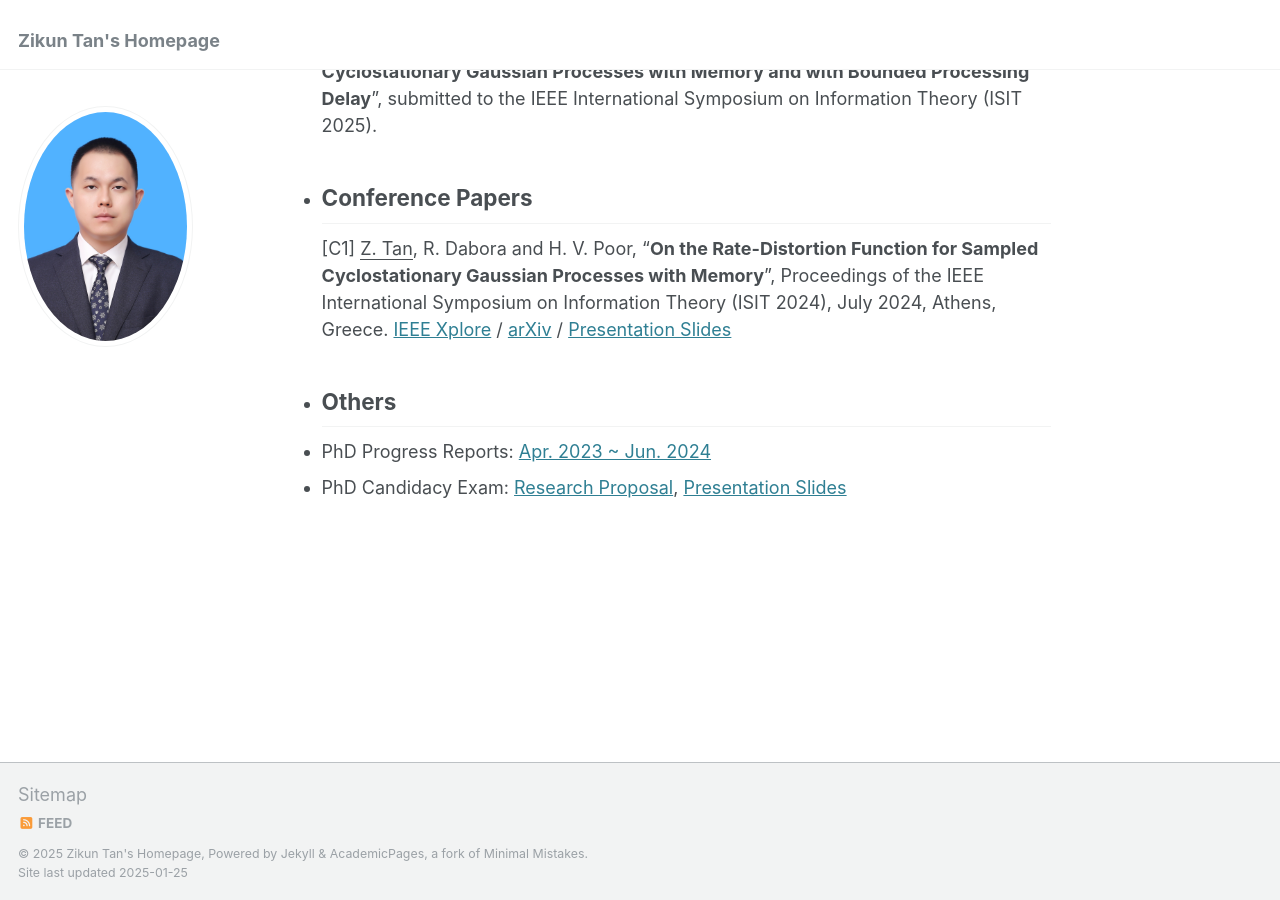
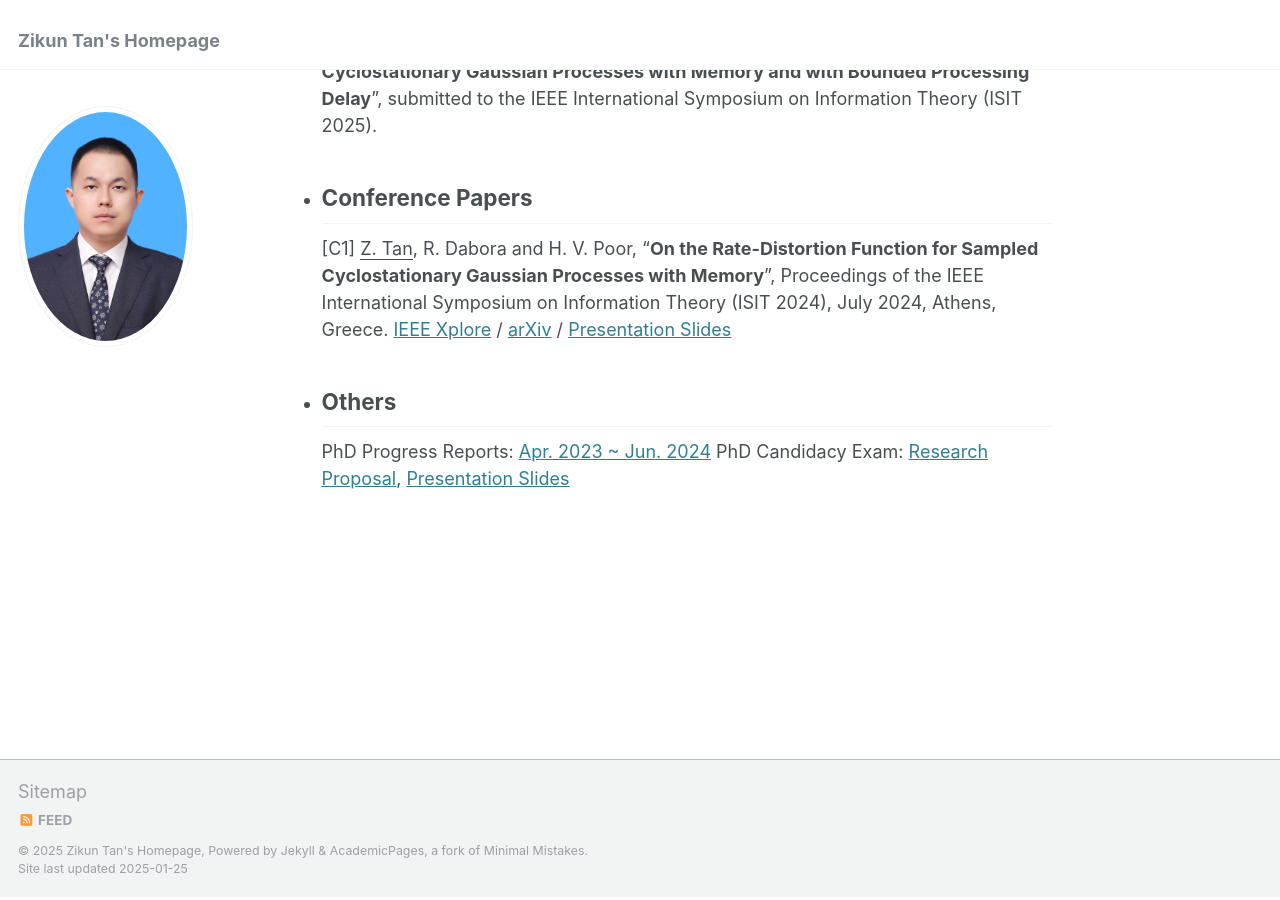
Before and after one commit to ZikunTan/zikuntan.github.io, a Jekyll site: the page built from _pages/about.md, in a window 1280 px wide and 900 px high, scrolled down 552 px. Built offline with Jekyll 4.4.1, drawn with Linux system fonts in a browser that asks for light colours.

```diff
--- a/_pages/about.md
+++ b/_pages/about.md
@@ -24,5 +24,5 @@ Previously, I obtained BEng Telecommunications Engineering, BEng Electrical and
 [C1] <u>Z. Tan</u>, R. Dabora and H. V. Poor, "**On the Rate-Distortion Function for Sampled Cyclostationary Gaussian Processes with Memory**", Proceedings of the IEEE International Symposium on Information Theory (ISIT 2024), July 2024, Athens, Greece. [IEEE Xplore](https://ieeexplore.ieee.org/document/10619113) / [arXiv](https://arxiv.org/abs/2405.11405) / [Presentation Slides](files/IEEE ISIT 2024 Presentation Slides.pdf)
 
 - <h2>Others</h2>
-- PhD Progress Reports: [Apr. 2023 ~ Jun. 2024](files/PhD Progress Report - Apr. 2023 ~ Jun. 2024.pdf)
-- PhD Candidacy Exam: [Research Proposal](files/PhD Research Proposal_Zikun Tan_850058454.pdf), [Presentation Slides](files/PhD Candidacy Exam Slides_Zikun Tan_850058454.pdf)
+PhD Progress Reports: [Apr. 2023 ~ Jun. 2024](files/PhD Progress Report - Apr. 2023 ~ Jun. 2024.pdf)
+PhD Candidacy Exam: [Research Proposal](files/PhD Research Proposal_Zikun Tan_850058454.pdf), [Presentation Slides](files/PhD Candidacy Exam Slides_Zikun Tan_850058454.pdf)
```
